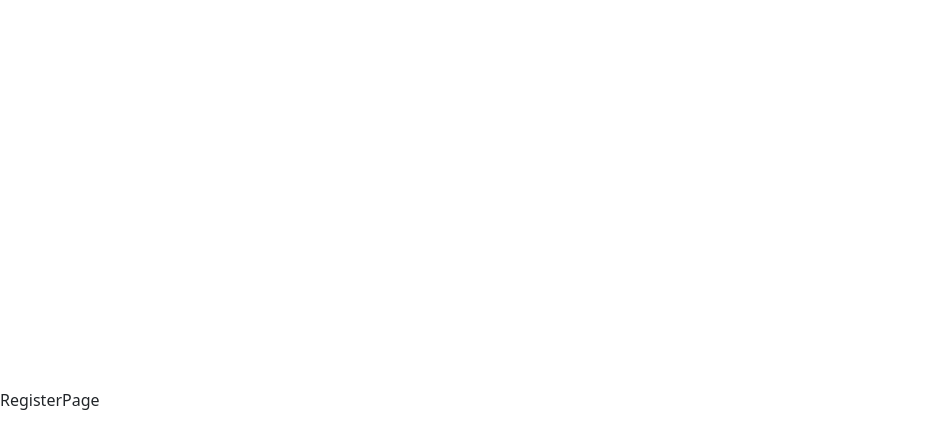
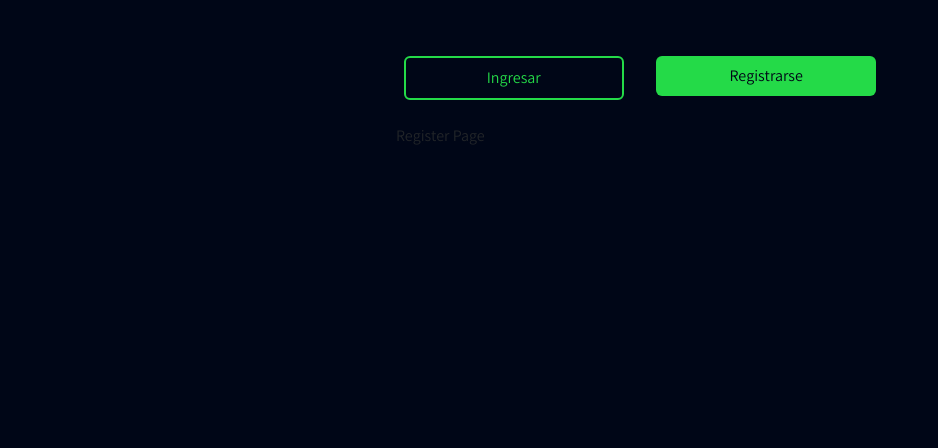
Before and after one commit to Joaqo99/rifas, a React (Vite) app: page /auth/register in a window 1280 px wide. Shown: the top 448 px of the page, without its empty margins (0-938 px from the left). Built offline with nearby package versions, Linux system fonts and the light colour scheme.

Commit message:
Diseño de LoginPage - AuthNav terminado

```diff
--- /dev/null
+++ b/src/auth/components/AuthNav.jsx
@@ -0,0 +1,29 @@
+import { NavLink } from "react-router-dom";
+
+const liStyles={
+    width: '45%'
+}
+
+export const AuthNav = () => {
+
+    const linkStyles = (isActive) => {
+        return {
+            color: isActive ? '#000617' : '#24da48',
+            backgroundColor: isActive ? '#24da48' : '#000617',
+            border:  isActive ? 'none' : '2px solid #24da48'
+        }
+    }
+
+    return (
+        <div className='mt-5'>
+            <ul className="nav nav-pills mb-3 justify-content-between text-center" id="ex1" role="tablist">
+                <li style={liStyles} className="nav-item m-2" role="presentation">
+                    <NavLink style={ ({isActive}) => linkStyles(isActive)} to="login" className="nav-link linkk" data-mdb-toggle="pill" role="tab" aria-controls="pills-register" aria-selected="false">Ingresar</NavLink>
+                </li>
+                <li style={liStyles} className="nav-item m-2" role="presentation">
+                    <NavLink style={ ({isActive}) => linkStyles(isActive)} to="register" className="nav-link linkk" data-mdb-toggle="pill" role="tab" aria-controls="pills-register" aria-selected="false">Registrarse</NavLink>
+                </li>
+            </ul>
+        </div>
+    );
+}
--- /dev/null
+++ b/src/auth/components/AuthNavStyles.css
@@ -0,0 +1,3 @@
+.linkk{
+    color: green !important;
+}
--- a/src/auth/pages/RegisterPage.jsx
+++ b/src/auth/pages/RegisterPage.jsx
@@ -1,5 +1,5 @@
 export const RegisterPage = () => {
     return (
-        <div>RegisterPage</div>
+        <div>Register Page</div>
     );
 }
--- a/src/auth/routes/AuthRoutes.jsx
+++ b/src/auth/routes/AuthRoutes.jsx
@@ -1,14 +1,19 @@
-import { Navigate, Route, Routes } from "react-router-dom"
+import { Navigate, Route, Routes} from "react-router-dom"
+import { AuthNav } from "../components/AuthNav"
 import { LoginPage } from "../pages/LoginPage"
 import { RegisterPage } from "../pages/RegisterPage"
 
 export const AuthRoutes = () =>{
     return (
-        <Routes>
-            <Route path="login" element={<LoginPage />}/>
-            <Route path="register" element={<RegisterPage />}/>
+        <div style={{width: '40%'}} className="container">
+            <AuthNav />
 
-            <Route path="/*" element={<Navigate to="login" />}/>
-        </Routes>
+            <Routes>
+                <Route path="/login" element={<LoginPage />}/>
+                <Route path="/register" element={<RegisterPage />}/>
+
+                <Route path="/*" element={<Navigate to="login" />}/>
+            </Routes>
+        </div>
     )
 }
--- a/src/index.css
+++ b/src/index.css
@@ -1,70 +1,11 @@
-:root {
-  font-family: Inter, Avenir, Helvetica, Arial, sans-serif;
-  font-size: 16px;
-  line-height: 24px;
-  font-weight: 400;
+@import url('https://fonts.googleapis.com/css2?family=Assistant&display=swap');
 
-  color-scheme: light dark;
-  color: rgba(255, 255, 255, 0.87);
-  background-color: #242424;
-
-  font-synthesis: none;
-  text-rendering: optimizeLegibility;
-  -webkit-font-smoothing: antialiased;
-  -moz-osx-font-smoothing: grayscale;
-  -webkit-text-size-adjust: 100%;
+*{
+  margin: 0;
+  padding: 0;
+  font-family: 'Assistant', sans-serif;
 }
 
-a {
-  font-weight: 500;
-  color: #646cff;
-  text-decoration: inherit;
+body{
+  background: #000617;
 }
-a:hover {
-  color: #535bf2;
-}
-
-body {
-  margin: 0;
-  display: flex;
-  place-items: center;
-  min-width: 320px;
-  min-height: 100vh;
-}
-
-h1 {
-  font-size: 3.2em;
-  line-height: 1.1;
-}
-
-button {
-  border-radius: 8px;
-  border: 1px solid transparent;
-  padding: 0.6em 1.2em;
-  font-size: 1em;
-  font-weight: 500;
-  font-family: inherit;
-  background-color: #1a1a1a;
-  cursor: pointer;
-  transition: border-color 0.25s;
-}
-button:hover {
-  border-color: #646cff;
-}
-button:focus,
-button:focus-visible {
-  outline: 4px auto -webkit-focus-ring-color;
-}
-
-@media (prefers-color-scheme: light) {
-  :root {
-    color: #213547;
-    background-color: #ffffff;
-  }
-  a:hover {
-    color: #747bff;
-  }
-  button {
-    background-color: #f9f9f9;
-  }
-}
--- a/src/router/AppRouter.jsx
+++ b/src/router/AppRouter.jsx
@@ -1,7 +1,5 @@
 import { Navigate, Route, Routes } from "react-router-dom";
-import { LoginPage } from "../auth/pages/LoginPage";
 import { AuthRoutes } from "../auth/routes/AuthRoutes";
-import { HomePage } from "../rifas/pages/HomePage";
 import { RifasRoutes } from "../rifas/routes/RifasRoutes";
 
 export const AppRouter = () => {
```
